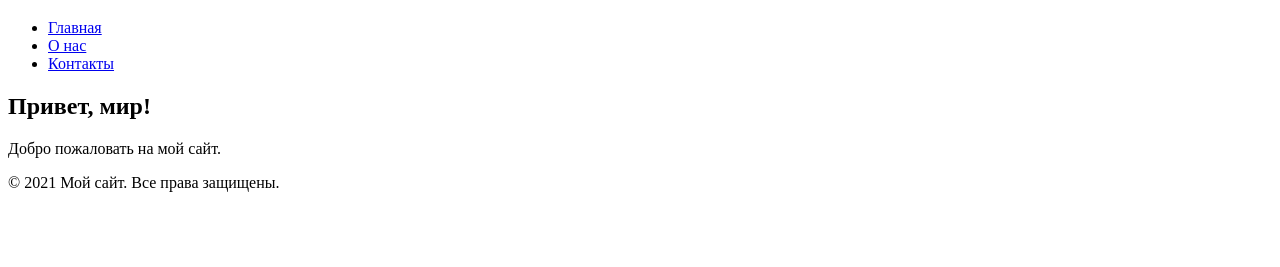
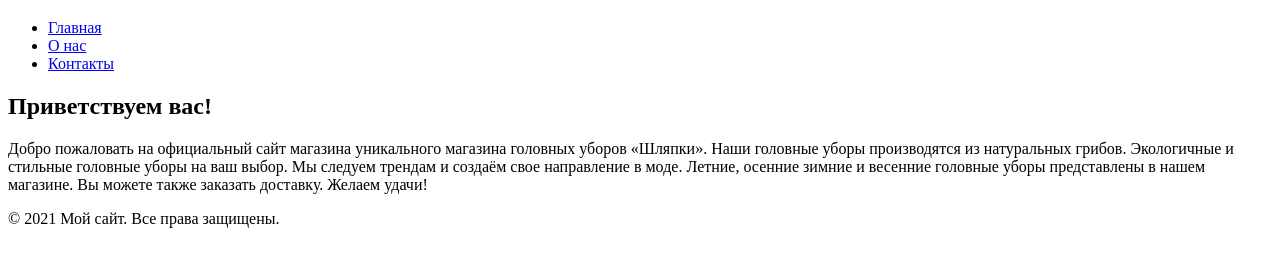
Before and after one commit to Tania841/Art-practice-1, a plain HTML site: page index.html in a window 1280 px wide. Shown: the part 61-328 px from the top of the page. Drawn offline with Linux system fonts and the light colour scheme.

Commit message:
Update index.html

```diff
--- a/index.html
+++ b/index.html
@@ -21,8 +21,8 @@
 
 <main>
 <section>
-<h2>Привет, мир!</h2>
-<p>Добро пожаловать на мой сайт.</p>
+<h2>Приветствуем вас!</h2>
+<p>Добро пожаловать на официальный сайт магазина уникального магазина головных уборов «Шляпки». Наши головные уборы производятся из натуральных грибов. Экологичные и стильные головные уборы на ваш выбор. Мы следуем трендам и создаём свое направление в моде. Летние, осенние зимние и весенние головные уборы представлены в нашем магазине. Вы можете также заказать доставку. Желаем удачи!</p>
 </section>
 </main>
 
```
